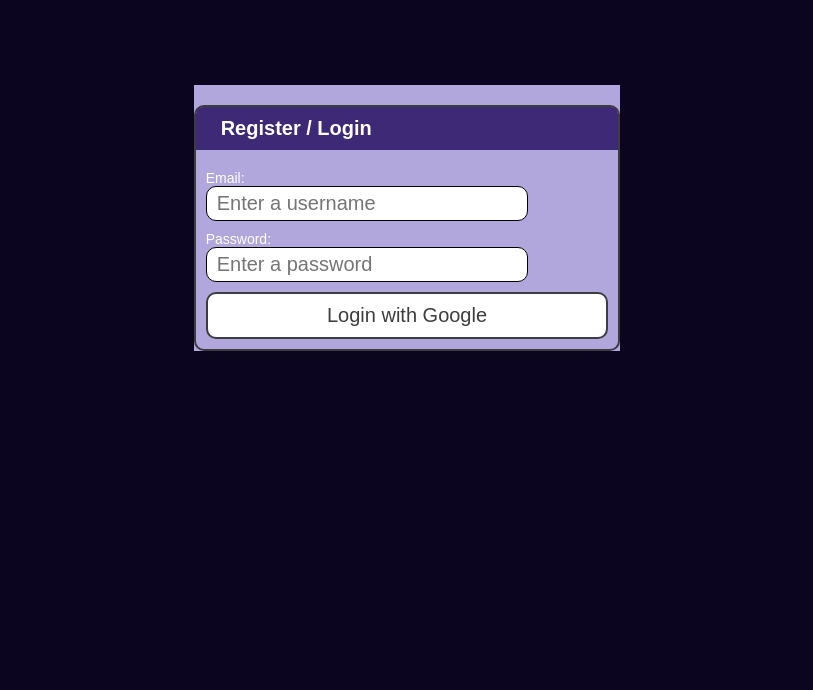
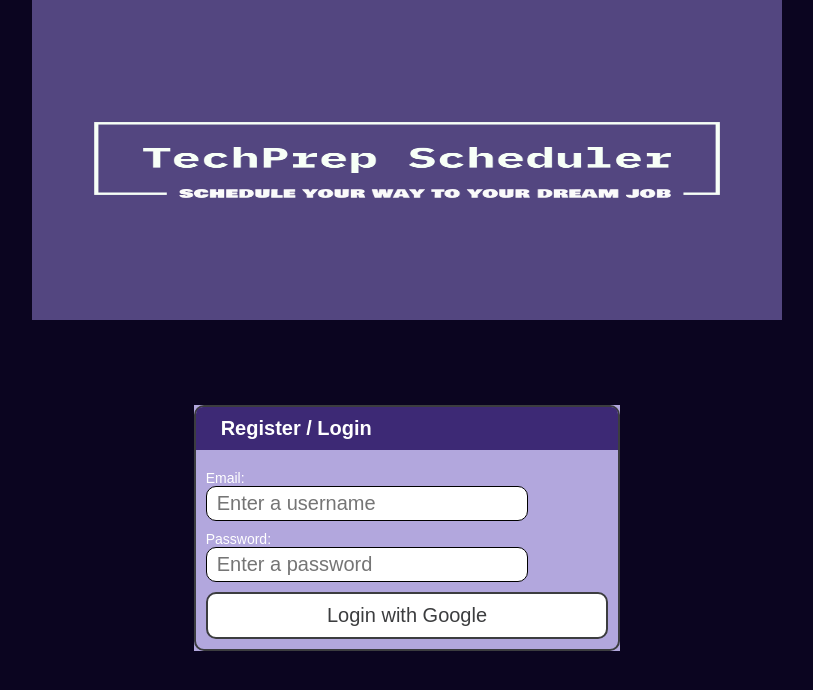
Before and after one commit to muntaqamahmood/techPrepScheduler, a React (Create React App) app in the folder client/: page / in a window 1280 px wide. Shown: the top 690 px of the page, without its empty margins (233-1046 px from the left). Built offline with nearby package versions, Linux system fonts and the light colour scheme.

Commit message:
fix:page layout

```diff
--- a/client/src/Page/Login.jsx
+++ b/client/src/Page/Login.jsx
@@ -2,19 +2,23 @@
 import "../Styles/Login.css";
 import "../Styles/form.css";
 import "../Styles/col.css";
+import logo from "../media/tpslogo.png"
 
 const Login = () => {
   return (
+  <div className="container">
+    <div className="logo">
+      <img src={logo} alt="App Logo" />
+    </div>
+    <div className="row">
+      <div className="col-auto"></div>
+    </div>
+
     <div className="row">
       <div className="col-auto"></div>
 
       <div className="col-auto">
         <div className="login">
-          <div className="logo"></div>
-          {/* <div className="logo">
-          <img src="../../public/techprep-scheduler-logo.png" alt="App Logo" />
-        </div> */}
-
           <form className="complex-form" id="login-form">
             <div className="form-title">Register / Login</div>
 
@@ -33,16 +37,6 @@
               className="form-element"
               placeholder="Enter a password"
             />
-
-            {/* <span>
-            <button id="signin" name="action" className="btn">
-              Sign in
-            </button>
-            <button id="signup" name="action" className="btn">
-              Sign up
-            </button>
-          </span> */}
-
             <button id="reset" name="action" className="btn">
               Login with Google
             </button>
@@ -51,6 +45,7 @@
       </div>
       <div className="col-auto"></div>
     </div>
+  </div>
   );
 };
 
--- a/client/src/Styles/Login.css
+++ b/client/src/Styles/Login.css
@@ -17,8 +17,13 @@
   flex-direction: column;
   align-items: center;
   justify-content: center;
-  background: url("../../public/techprep-scheduler-logo.png") no-repeat;
+  /* background: url("../media/tpslogo.png") no-repeat; */
   background-size: contain;
+}
+
+img {
+  width: 750px;
+  height: 25vw;
 }
 
 .complex-form .form-title {
```
Also changed, not shown: client/src/media/tpslogo.png (renamed from client/public/techprep-scheduler-logo.png), 1 other file (tests, documents, lock files or other folders).
